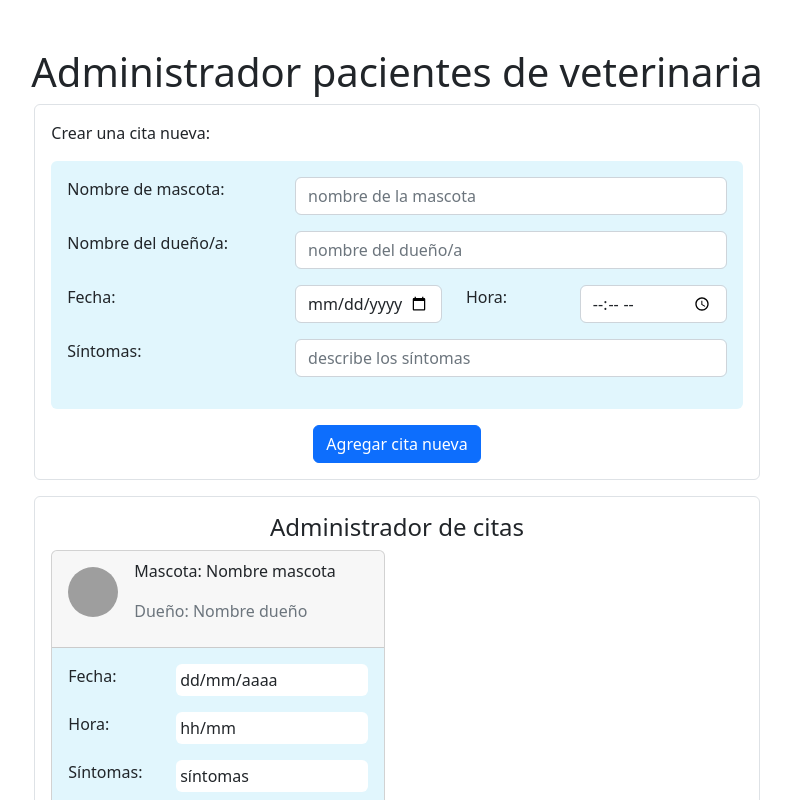
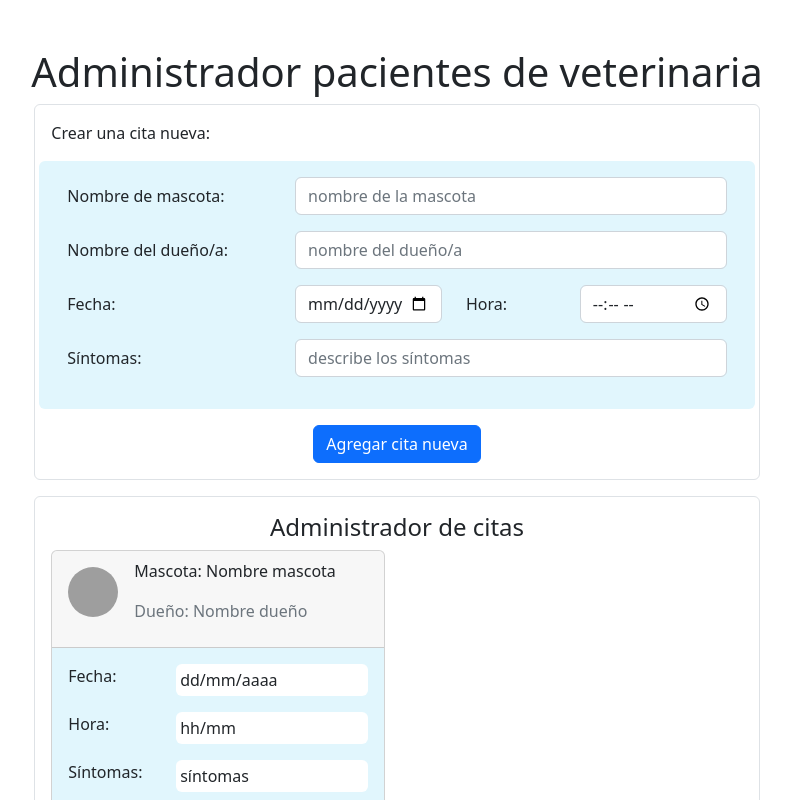
Before and after one commit to 22AGabriel/PacientesVeterinaria-React, a React (Create React App) app: page / in a window 1280 px wide. Shown: the top 800 px of the page, without its empty margins (243-1034 px from the left). Built offline with nearby package versions, Linux system fonts and the light colour scheme; grey boxes are pictures that could not be loaded.

Commit message:
acorté codigo en componente Formulario

```diff
--- a/src/components/Formulario.jsx
+++ b/src/components/Formulario.jsx
@@ -1,43 +1,31 @@
-import { Button, Col, Form, Row } from "react-bootstrap";
+import { Button, Col, Form, Row} from "react-bootstrap";
 
 const Formulario = () => {
   return (
     <div className="border rounded p-3 w-form">
       <p>Crear una cita nueva:</p>
       <Form>
-        <Form.Group className="my-3 bg-lightblue rounded p-3">
-          <Row>
-            <Col sm={12} md={4}>
-              <Form.Label>Nombre de mascota:</Form.Label>
-            </Col>
+        <Form.Group as={Row} className="my-3 bg-lightblue rounded p-3">
+          <Form.Label column sm={12} md={4}>Nombre de mascota:</Form.Label>
           <Col sm={12} md={8} className="mb-3">
             <Form.Control type="text" placeholder="nombre de la mascota"></Form.Control>
           </Col>
-            <Col sm={12} md={4}>
-              <Form.Label>Nombre del dueño/a:</Form.Label>
-            </Col>
+          <Form.Label column sm={12} md={4}>Nombre del dueño/a:</Form.Label>
           <Col sm={12} md={8} className="mb-3">
             <Form.Control type="text" placeholder="nombre del dueño/a"></Form.Control>
           </Col>
-            <Col sm={12} md={4}>
-              <Form.Label>Fecha:</Form.Label>
-            </Col>
+          <Form.Label column sm={12} md={4}>Fecha:</Form.Label>
           <Col sm={12} md={3} className="mb-3">
             <Form.Control type="date"></Form.Control>
           </Col>
-            <Col sm={12} md={2}>
-              <Form.Label>Hora:</Form.Label>
-            </Col>
+            <Form.Label column sm={12} md={2}>Hora:</Form.Label>
           <Col sm={12} md={3} className="mb-3">
             <Form.Control type="time"></Form.Control>
           </Col>
-            <Col sm={12} md={4}>
-              <Form.Label>Síntomas: </Form.Label>
-            </Col>
+            <Form.Label column sm={12} md={4}>Síntomas: </Form.Label>
           <Col sm={12} md={8} className="mb-3">
             <Form.Control type="textarea" placeholder="describe los síntomas"></Form.Control>
           </Col>
-          </Row>
         </Form.Group>
         <div className="text-center">
           <Button variant="primary">Agregar cita nueva</Button>
```
Lines whose indentation alone changed are shown as unchanged.
